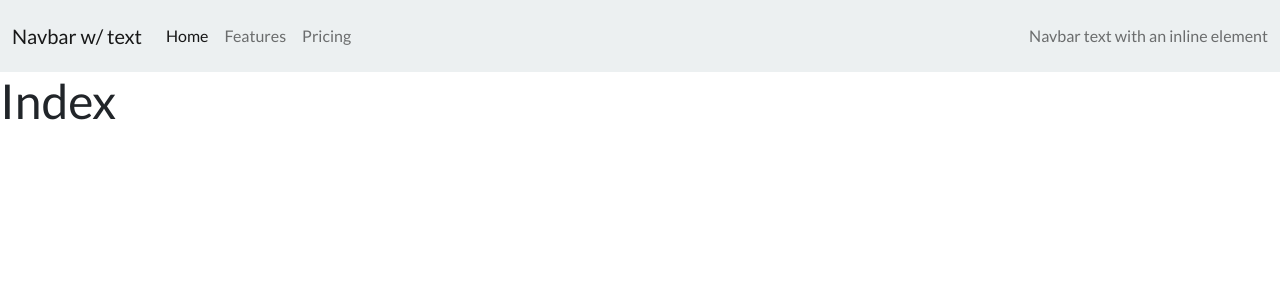
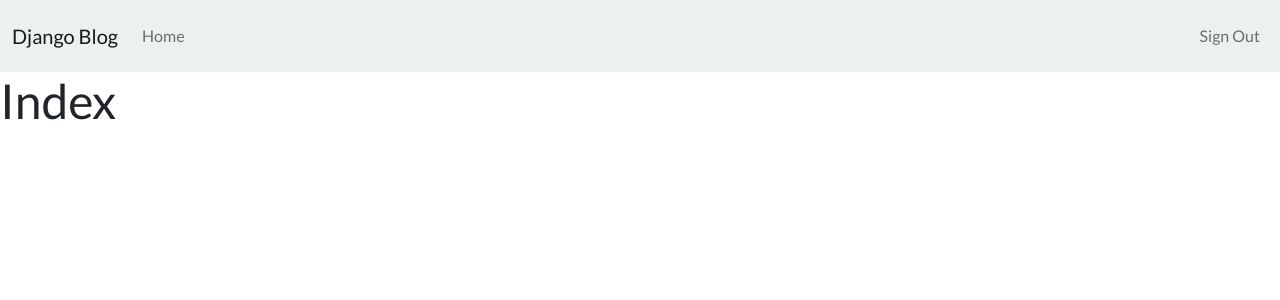
Before and after one commit to Byimer1/blog, a Django app: page / in a window 1280 px wide. Shown: the top 300 px of the page. Run offline with Django 4.2, Linux system fonts and the light colour scheme.

Commit message:
First commit

```diff
--- a/blogtutorial/blog/templates/blog/nav.html
+++ b/blogtutorial/blog/templates/blog/nav.html
@@ -1,24 +1,23 @@
 <nav class="navbar navbar-expand-lg navbar-light bg-light">
     <div class="container-fluid">
-      <a class="navbar-brand" href="#">Navbar w/ text</a>
+      <a class="navbar-brand" href="{% url 'index' %}">Django Blog </a>
       <button class="navbar-toggler" type="button" data-bs-toggle="collapse" data-bs-target="#navbarText" aria-controls="navbarText" aria-expanded="false" aria-label="Toggle navigation">
         <span class="navbar-toggler-icon"></span>
       </button>
       <div class="collapse navbar-collapse" id="navbarText">
         <ul class="navbar-nav me-auto mb-2 mb-lg-0">
           <li class="nav-item">
-            <a class="nav-link active" aria-current="page" href="#">Home</a>
+            <a class="nav-link" aria-current="page" href="#">Home</a>
           </li>
-          <li class="nav-item">
-            <a class="nav-link" href="#">Features</a>
-          </li>
-          <li class="nav-item">
-            <a class="nav-link" href="#">Pricing</a>
-          </li>
+
+
+
         </ul>
-        <span class="navbar-text">
-          Navbar text with an inline element
-        </span>
+        <ul class="navbar-nav ms-auto mb-2 mb-lg-0">
+            <li class="nav-item">
+              <a class="nav-link" aria-current="page" href="#">Sign Out</a>
+            </li>
+        </ul>
       </div>
     </div>
   </nav>
--- a/blogtutorial/blogtutorial/settings.py
+++ b/blogtutorial/blogtutorial/settings.py
@@ -33,6 +33,8 @@ ALLOWED_HOSTS = []
 INSTALLED_APPS = [
     'blog',
     'users',
+    'crispy_forms',
+    "crispy_bootstrap5",
     'django.contrib.admin',
     'django.contrib.auth',
     'django.contrib.contenttypes',
@@ -123,3 +125,7 @@ STATIC_URL = 'static/'
 # https://docs.djangoproject.com/en/4.2/ref/settings/#default-auto-field
 
 DEFAULT_AUTO_FIELD = 'django.db.models.BigAutoField'
+
+CRISPY_ALLOWED_TEMPLATE_PACKS = 'bootstrap5'
+
+CRISPY_TEMPLATE_PACK = 'bootstrap5'
--- a/blogtutorial/blogtutorial/urls.py
+++ b/blogtutorial/blogtutorial/urls.py
@@ -20,5 +20,5 @@ from django.urls import path, include
 urlpatterns = [
     path('admin/', admin.site.urls),
     path('', include('blog.urls')),
-
+    path('accounts/', include('users.urls'))
 ]
--- /dev/null
+++ b/blogtutorial/users/urls.py
@@ -0,0 +1,8 @@
+from django.urls import path
+from .views import RegisterView
+
+urlpatterns = [
+    path('register/', RegisterView.as_view(), name='register')
+
+
+]
```
Also changed, not shown: blogtutorial/users/forms.py (added, +11 -0 lines), blogtutorial/users/templates/users/register.html (added, +19 -0 lines), blogtutorial/users/views.py (+20 -1 lines), blogtutorial/db.sqlite3.
